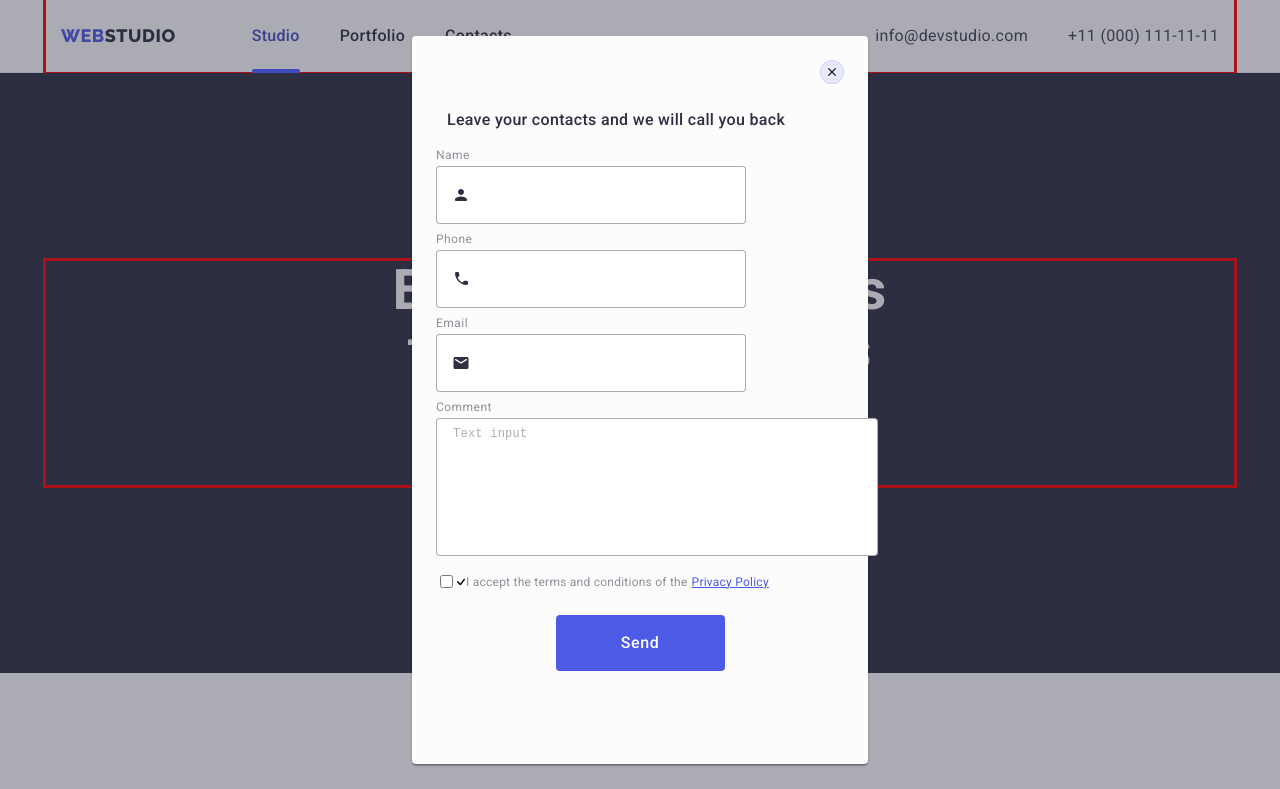
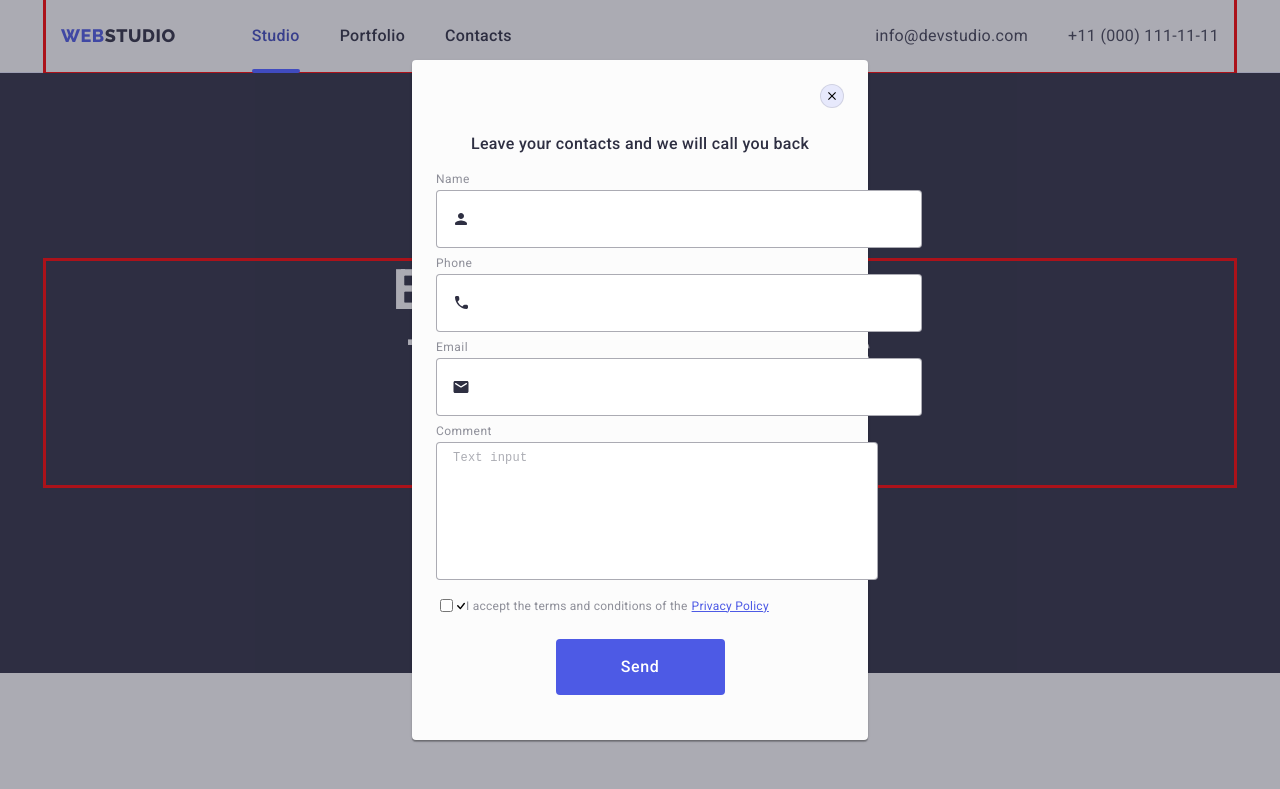
Before and after one commit to Kirra-acc/goit-homework-05, a plain HTML site: page index.html in a window 1280 px wide. Both pictures are taken after a click on the button "Order Service". Shown: the top 789 px of the page. Drawn offline with Linux system fonts and the light colour scheme.

Commit message:
new padding modal

```diff
--- a/css/reset.css
+++ b/css/reset.css
@@ -1,3 +1,6 @@
+/* *{
+  padding: 0;
+} */
 h1,
 h2,
 h3,
--- a/css/styles.css
+++ b/css/styles.css
@@ -585,7 +585,10 @@
 }
 
 .modal {
-    padding: 72px 24px;
+    padding-top: 72px;
+    padding-left: 24px;
+    padding-right: 24px;
+    padding-bottom: 24px;
 
     position: absolute;
     top: 50%;
@@ -641,7 +644,7 @@
 
 /* order form */
 .modal-caption {
-    width: 360px;
+    /* width: 360px; */
     font-weight: 500;
     line-height: 1.5;
     letter-spacing: 0.02em;
@@ -673,6 +676,7 @@
 
 .modal-input {
     /* width: 360px; */
+    width: 100%;
     height: 40px;
     border-radius: 4px;
     border: 1px solid rgba(46, 47, 66, 0.4);
--- a/index.html
+++ b/index.html
@@ -419,8 +419,8 @@
             </div>
 
             <div class="modal-comment">
-                <la bel class="modal-label" for="order_user_comment">
-                <span>Comment</span></la>
+                <label class="modal-label" for="order_user_comment">
+                <span>Comment</span></label>
                 <textarea class="modal-comment-field" name="order_user_comment" id="order_user_comment" rows="8" placeholder="Text input"></textarea>
             </div>
 
```
